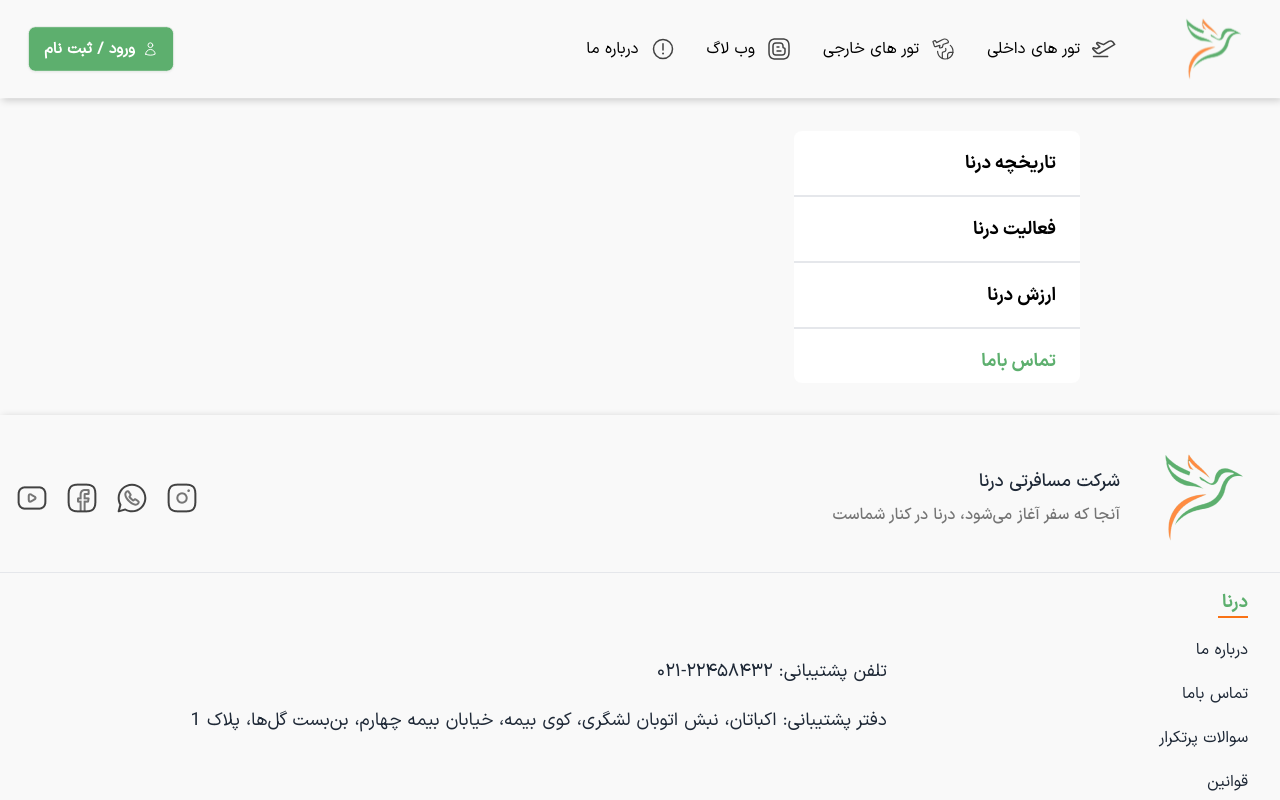
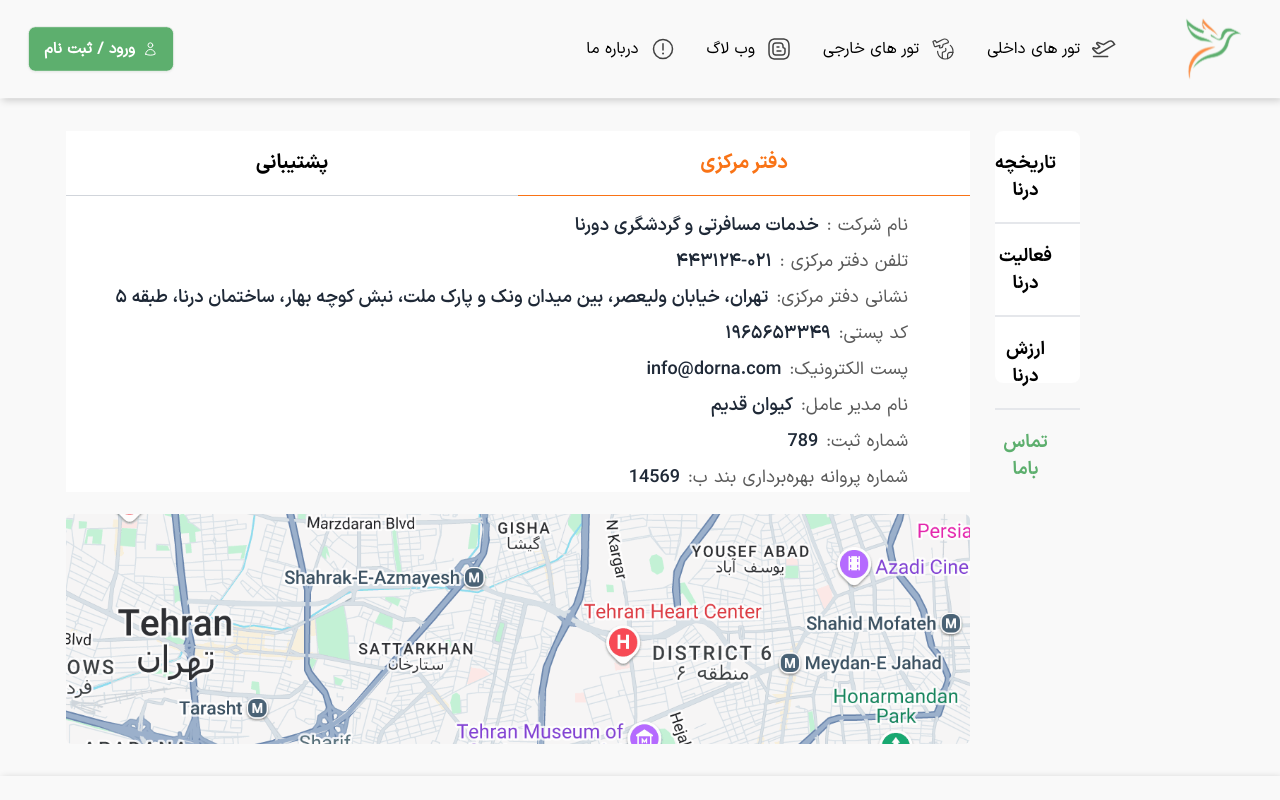
Before and after one commit to ManiAtaei/tour-reservation, a Next.js app: page /about-us in a window 1280 px wide. Both pictures are taken after a click on the button "تماس باما". Shown: the top 800 px of the page. Built offline with nearby package versions, Linux system fonts and the light colour scheme.

Commit message:
edit some  part of about us

```diff
--- /dev/null
+++ b/src/app/about-us/components-about/Contactus.tsx
@@ -0,0 +1,57 @@
+import React, { useState } from 'react';
+import Daftar from './Daftar';
+import Support from './Support';
+
+function Contactus() {
+    const [activeTab, setActiveTab] = useState('mainOffice');
+
+    const tabClasses = (tab) =>
+        `w-1/2 text-center text-xl font-xbold border-b py-[18px] cursor-pointer ${activeTab === tab ? 'text-orange-500 border-orange-500' : 'text-black border-gray-300'
+        }`;
+
+    const renderContent = () => {
+        if (activeTab === 'mainOffice') {
+            return (
+                <Daftar />
+            );
+        } else if (activeTab === 'support') {
+            return (
+               <Support/>
+            );
+        }
+    };
+
+    return (
+        <div>
+            <div className="w-[904px] bg-white flex flex-col">
+                <div className="flex w-full items-center justify-between">
+                    <div
+                        className={tabClasses('mainOffice')}
+                        onClick={() => setActiveTab('mainOffice')}
+                    >
+                        دفتر مرکزی
+                    </div>
+
+                    <div
+                        className={tabClasses('support')}
+                        onClick={() => setActiveTab('support')}
+                    >
+                        پشتیبانی
+                    </div>
+                </div>
+
+                <div className="mt-4 pr-[62px]">
+                    {renderContent()}
+                </div>
+
+
+            </div>
+
+            <div className='mt-[22px]'>
+                <img src="/about-us/5.svg" alt="img" />
+            </div>
+        </div>
+    );
+}
+
+export default Contactus;
--- /dev/null
+++ b/src/app/about-us/components-about/Daftar.tsx
@@ -0,0 +1,91 @@
+import React from 'react'
+
+function Daftar() {
+    return (
+        <div className='flex flex-col gap-2'>
+            <div className='flex items-center gap-2'>
+                <p className='text-[#5B5B5B] font-xregular text-lg'>
+                    نام شرکت :
+                </p>
+
+                <p className='font-xdemibold text-lg'>
+                    خدمات مسافرتی و گردشگری دورنا
+                </p>
+            </div>
+
+            <div className='flex items-center gap-2'>
+                <p className='text-[#5B5B5B] font-xregular text-lg'>
+                    تلفن دفتر مرکزی :
+                </p>
+
+                <p className='font-xdemibold text-lg'>
+                    ۴۴۳۱۲۴-۰۲۱
+                </p>
+            </div>
+
+            <div className='flex items-center gap-2'>
+                <p className='text-[#5B5B5B] font-xregular text-lg'>
+                    نشانی دفتر مرکزی:
+                </p>
+
+                <p className='font-xdemibold text-lg'>
+                    تهران، خیابان ولیعصر، بین میدان ونک و پارک ملت، نبش کوچه بهار، ساختمان درنا، طبقه ۵                </p>
+            </div>
+
+
+            <div className='flex items-center gap-2'>
+                <p className='text-[#5B5B5B] font-xregular text-lg'>
+                    کد پستی:
+
+                </p>
+
+                <p className='font-xdemibold text-lg'>
+                    ۱۹۶۵۶۵۳۳۴۹
+                </p>
+            </div>
+
+            <div className='flex items-center gap-2'>
+                <p className='text-[#5B5B5B] font-xregular text-lg'>
+                    پست الکترونیک:
+                </p>
+
+                <p className='font-xdemibold text-lg'>
+                    info@dorna.com
+
+                </p>
+            </div>
+
+            <div className='flex items-center gap-2'>
+                <p className='text-[#5B5B5B] font-xregular text-lg'>
+                    نام مدیر عامل:
+                </p>
+
+                <p className='font-xdemibold text-lg'>
+                    کیوان قدیم
+                </p>
+            </div>
+
+            <div className='flex items-center gap-2'>
+                <p className='text-[#5B5B5B] font-xregular text-lg'>
+                    شماره ثبت:
+                </p>
+
+                <p className='font-xdemibold text-lg'>
+                    789
+                </p>
+            </div>
+
+            <div className='flex items-center gap-2'>
+                <p className='text-[#5B5B5B] font-xregular text-lg'>
+                    شماره پروانه بهره‌برداری بند ب:
+                </p>
+
+                <p className='font-xdemibold text-lg'>
+                    14569
+                </p>
+            </div>
+        </div>
+    )
+}
+
+export default Daftar
--- /dev/null
+++ b/src/app/about-us/components-about/Support.tsx
@@ -0,0 +1,91 @@
+import React from 'react'
+
+function Support() {
+    return (
+        <div className='flex flex-col gap-2'>
+            <div className='flex items-center gap-2'>
+                <p className='text-[#5B5B5B] font-xregular text-lg'>
+                    نام شرکت :
+                </p>
+
+                <p className='font-xdemibold text-lg'>
+                    خدمات مسافرتی و گردشگری دورنا
+                </p>
+            </div>
+
+            <div className='flex items-center gap-2'>
+                <p className='text-[#5B5B5B] font-xregular text-lg'>
+                    تلفن دفتر مرکزی :
+                </p>
+
+                <p className='font-xdemibold text-lg'>
+                    ۴۴۳۱۲۴-۰۲۱
+                </p>
+            </div>
+
+            <div className='flex items-center gap-2'>
+                <p className='text-[#5B5B5B] font-xregular text-lg'>
+                    نشانی دفتر مرکزی:
+                </p>
+
+                <p className='font-xdemibold text-lg'>
+                    تهران، خیابان ولیعصر، بین میدان ونک و پارک ملت، نبش کوچه بهار، ساختمان درنا، طبقه ۵                </p>
+            </div>
+
+
+            <div className='flex items-center gap-2'>
+                <p className='text-[#5B5B5B] font-xregular text-lg'>
+                    کد پستی:
+
+                </p>
+
+                <p className='font-xdemibold text-lg'>
+                    ۱۹۶۵۶۵۳۳۴۹
+                </p>
+            </div>
+
+            <div className='flex items-center gap-2'>
+                <p className='text-[#5B5B5B] font-xregular text-lg'>
+                    پست الکترونیک:
+                </p>
+
+                <p className='font-xdemibold text-lg'>
+                    info@dorna.com
+
+                </p>
+            </div>
+
+            <div className='flex items-center gap-2'>
+                <p className='text-[#5B5B5B] font-xregular text-lg'>
+                    نام مدیر عامل:
+                </p>
+
+                <p className='font-xdemibold text-lg'>
+                    کیوان قدیم
+                </p>
+            </div>
+
+            <div className='flex items-center gap-2'>
+                <p className='text-[#5B5B5B] font-xregular text-lg'>
+                    شماره ثبت:
+                </p>
+
+                <p className='font-xdemibold text-lg'>
+                    789
+                </p>
+            </div>
+
+            <div className='flex items-center gap-2'>
+                <p className='text-[#5B5B5B] font-xregular text-lg'>
+                    شماره پروانه بهره‌برداری بند ب:
+                </p>
+
+                <p className='font-xdemibold text-lg'>
+                    14569
+                </p>
+            </div>
+        </div>
+    )
+}
+
+export default Support
--- a/src/app/about-us/page.tsx
+++ b/src/app/about-us/page.tsx
@@ -4,6 +4,7 @@ import Container from '@/components/Container';
 import History from "./components-about/History";
 import Activity from "./components-about/Activity";
 import Value from "./components-about/Value";
+import Contactus from "./components-about/Contactus";
 
 export default function Page() {
   const [activeTab, setActiveTab] = useState("tab1");
@@ -50,9 +51,9 @@ export default function Page() {
 
         <div className="">
           {activeTab === "tab1" && <div> <History /> </div>}
-          {activeTab === "tab2" && <div><Activity /> </div>}
+          {activeTab === "tab2" && <div> <Activity /> </div>}
           {activeTab === "tab3" && <div> <Value /> </div>}
-          {/* {activeTab === "tab4" && <div>محتوای دکمه 4</div>} */}
+          {activeTab === "tab4" && <div> <Contactus /> </div>}
         </div>
       </div>
     </Container>
```
Also changed, not shown: public/about-us/4.png (added), public/about-us/5.svg (added).
